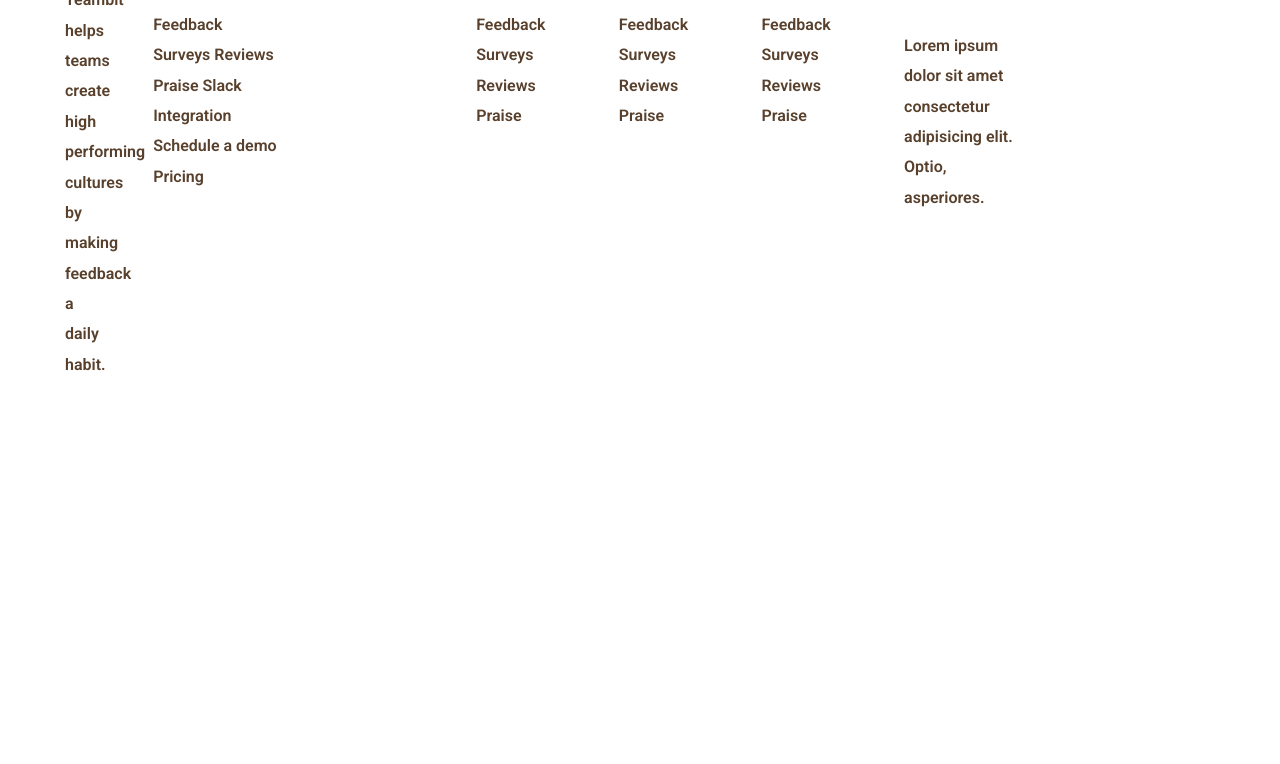
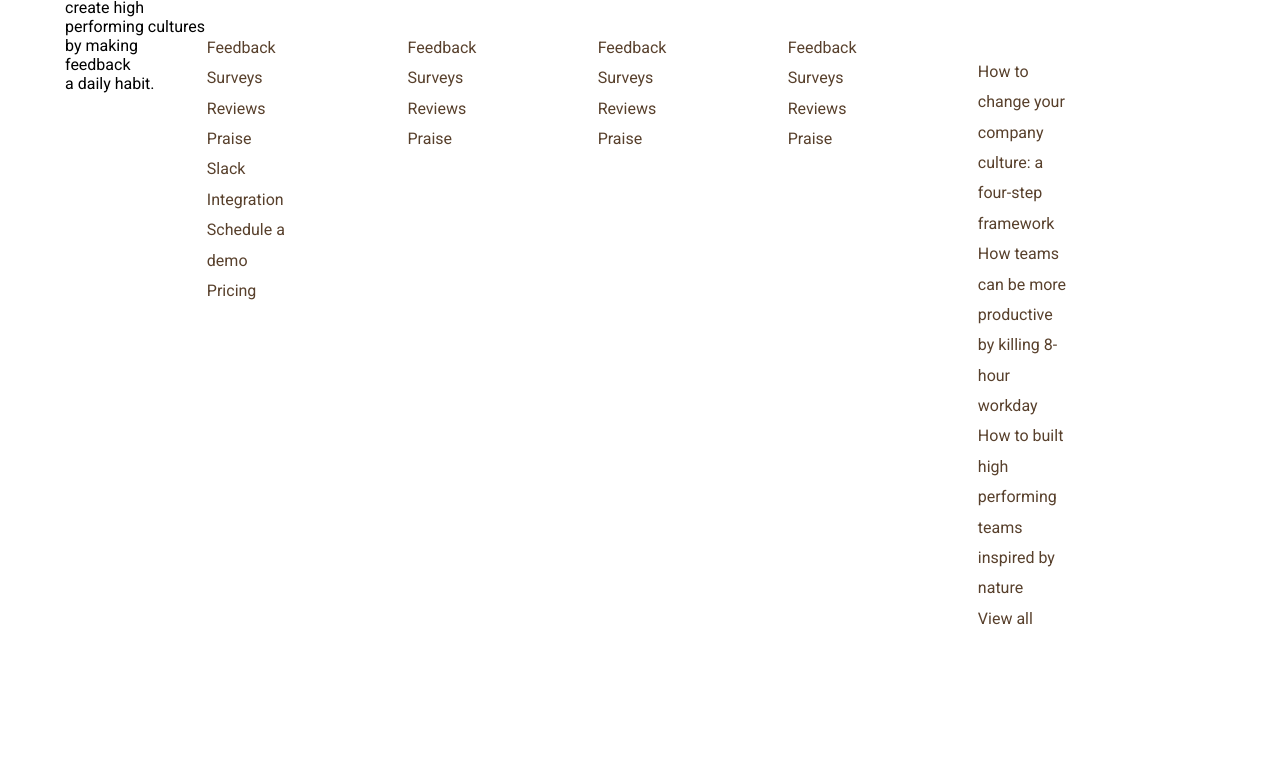
Before and after one commit to romina-trazzi/node-sass-teambit, a website: page index.html in a window 1280 px wide. Shown: the part 6323-7087 px from the top of the page. Drawn offline with Linux system fonts and the light colour scheme.

Commit message:
Commit footer grezzo pt 2

```diff
--- a/index.html
+++ b/index.html
@@ -424,32 +424,41 @@
             <!-- Tabella footer-->
             <div class="table">
 
-                <div class="logo_mini">
+                <div id="logo_mini">
                     <span><img src="dist/img/logo-small.svg" alt="logo small"></span>
-                    <span> Teambit helps teams <br> create high <br> performing cultures <br> by making feedback <br> a
-                        daily habit. </span>
+                    <span>
+                        <span id="teambit">Teambit</span> helps teams <br> create high <br> performing cultures <br> by
+                        making feedback <br> a daily habit.
+                    </span>
                 </div>
 
-                <div>
+                <div class=" col_footer long">
                     <div>Product</div>
                     <span>Feedback Surveys Reviews Praise Slack Integration Schedule a demo Pricing</span>
                 </div>
 
-                <div>
+                <div class="col_footer">
                     <div>About</div>
                     <span>Feedback Surveys Reviews Praise</span>
                 </div>
-                <div>
+
+                <div class="col_footer">
                     <div>Connect</div>
                     <span>Feedback Surveys Reviews Praise</span>
                 </div>
-                <div>
+
+                <div class="col_footer">
                     <div>Lobs</div>
                     <span>Feedback Surveys Reviews Praise</span>
                 </div>
-                <div>
+
+                <div class="col_footer blog">
                     <div>From the <br> Blog</div>
-                    <span>Lorem ipsum dolor sit amet consectetur adipisicing elit. Optio, asperiores.</span>
+                    <span>
+                        How to change your company culture: a four-step framework How teams can be more productive
+                        by killing 8- <br> hour workday How to built high performing teams inspired by nature <br> View
+                        all
+                    </span>
                 </div>
 
             </div>
--- a/src/Partials/_footer.scss
+++ b/src/Partials/_footer.scss
@@ -1,32 +1,41 @@
 footer {
     font-family: map-get($fontFamily, robot);
     background-color: map-get($backgroundColor, regular);
-    @include Font(18px, 300);
     margin-top: 65px;
 
     & .table {
-        @include FlexAround(100%, row);
+        display: flex;
+        justify-content: center;
 
-        & .logo-mini {
-            width: 30%;
+        #logo-mini {
+            width: 50%;
+            @include Font(18px, 600);
         }
 
-        & div {
-            @include Font(18px, 600);
+        & .col_footer {
             display: flex;
             flex-direction: column;
 
             & div {
-                margin-bottom: 40px;
+                @include Font(20px, 600);
+                margin-bottom: 60px;
             }
 
             & span {
-                @include Font(16px, 600);
+                @include Font(16px, 300);
                 width: 40%;
                 line-height: 1.9;
             }
 
         }
 
+        & .long {
+            width: 22%;
+        }
+
+        & .blog {
+            width: 26%;
+        }
+
     }
 }
```
Also changed, not shown: dist/css/style.css.
